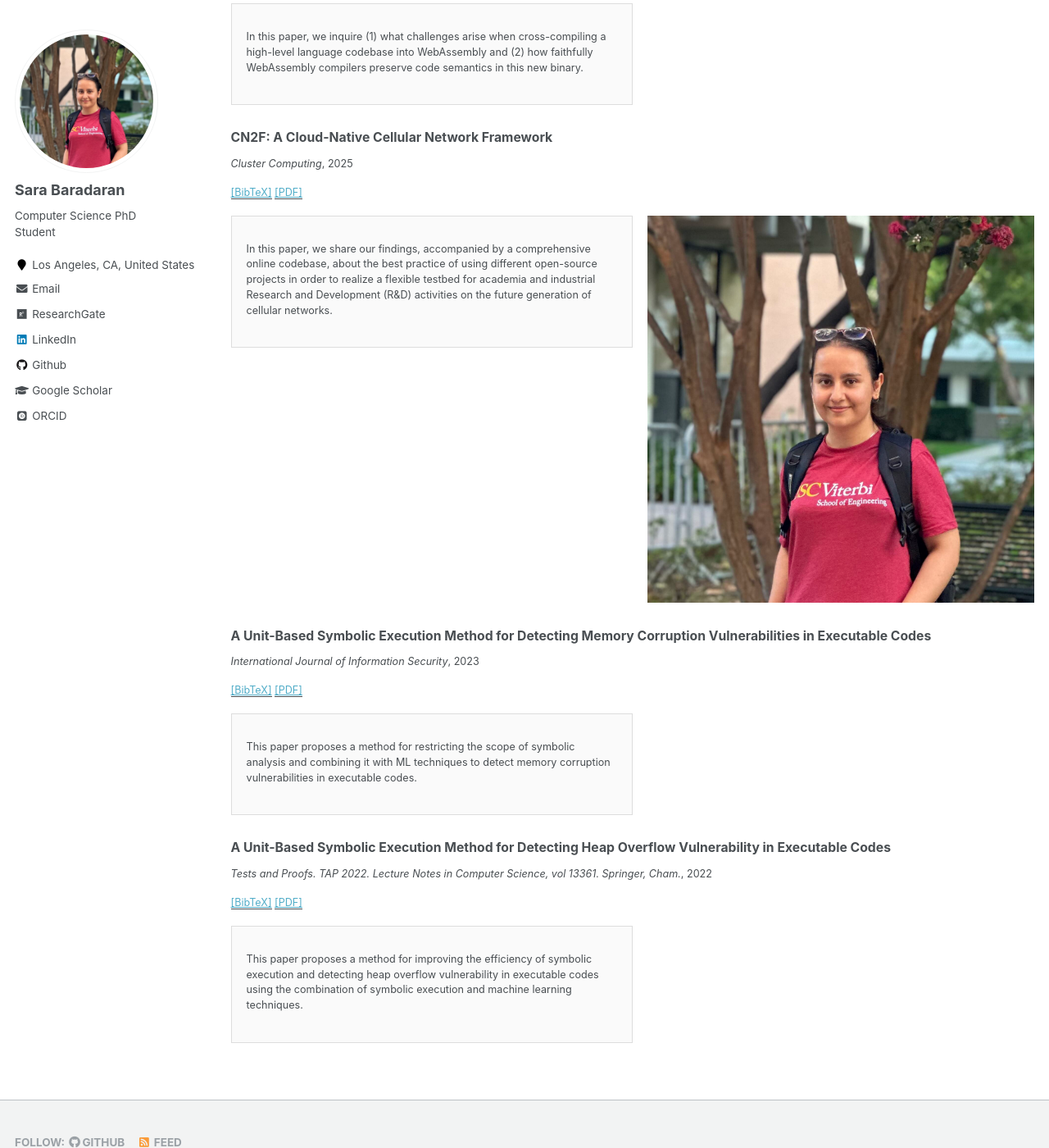
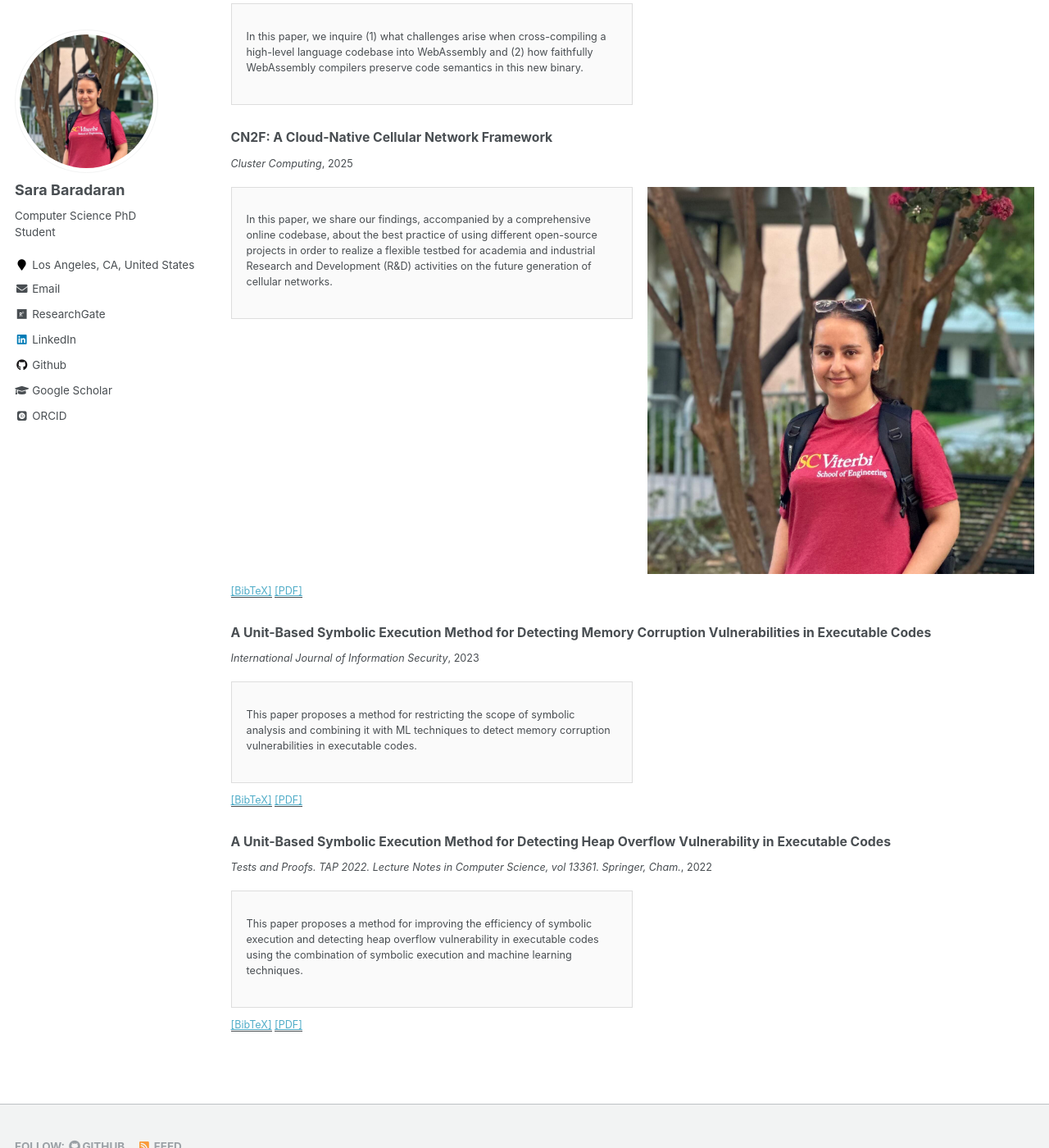
Before and after one commit to SaraBaradaran/SaraBaradaran.github.io, a Jekyll site: the page built from _pages/publications.md, in a window 1280 px wide and 1400 px high, scrolled down 670 px. Shown: the whole window at 82% size. Built offline with Jekyll 4.4.1, drawn with Linux system fonts in a browser that asks for light colours; some web fonts are replaced.

Commit message:
Update archive-single.html

```diff
--- a/_includes/archive-single.html
+++ b/_includes/archive-single.html
@@ -52,14 +52,6 @@
     <p class="archive__item-excerpt" itemprop="description"><p>{{ post.excerpt | markdownify | remove: '<p>' | remove: '</p>' }}<strong><a href="{{ base_path }}{{ post.url }}" rel="permalink"> Read more</a></strong></p></p>
     {% endif %} -->
 
-    {% if post.citation and post.paperurl and post.artifact %}
-      <p><a href="{{ post.citation }}"><u>[BibTeX]</u></a> <a href="{{ post.paperurl }}"><u>[PDF]</u></a> <a href="{{ post.artifact }}"><u>[Code]</u></a></p>
-    {% elsif post.citation and post.paperurl %}
-      <p><a href="{{ post.citation }}"><u>[BibTeX]</u></a> <a href="{{ post.paperurl }}"><u>[PDF]</u></a></p>
-    {% elsif post.paperurl %}
-      <p><a href=" {{ post.paperurl }} "><u>[PDF]</u></a></p>
-    {% endif %}
-
     {% if post.excerpt or post.image %}
       <div style="display: flex; align-items: flex-start; gap: 1rem; margin-top: 1rem; flex-wrap: wrap;">
 
@@ -77,5 +69,14 @@
 
       </div>
     {% endif %}
+
+    {% if post.citation and post.paperurl and post.artifact %}
+      <p><a href="{{ post.citation }}"><u>[BibTeX]</u></a> <a href="{{ post.paperurl }}"><u>[PDF]</u></a> <a href="{{ post.artifact }}"><u>[Code]</u></a></p>
+    {% elsif post.citation and post.paperurl %}
+      <p><a href="{{ post.citation }}"><u>[BibTeX]</u></a> <a href="{{ post.paperurl }}"><u>[PDF]</u></a></p>
+    {% elsif post.paperurl %}
+      <p><a href=" {{ post.paperurl }} "><u>[PDF]</u></a></p>
+    {% endif %}
+
   </article>
 </div>
```
